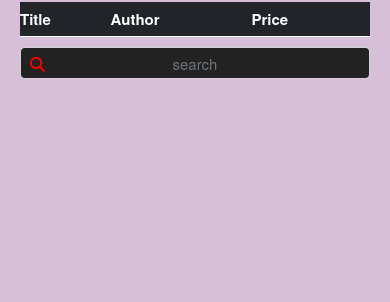
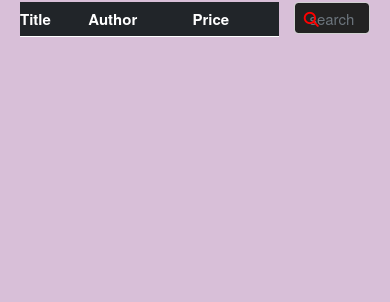
Before and after one commit to saimomislam26/book-list, a plain HTML site: page index.html in a window 390 px wide. Shown: the part 542-844 px from the top of the page. Drawn offline with nearby package versions, Linux system fonts and the light colour scheme.

Commit message:
6th commit

```diff
--- a/index.html
+++ b/index.html
@@ -62,7 +62,7 @@
         </div>
 
         <div class="row">
-            <div class="col-sm-9">
+            <div class="col-9">
 
                 <table class="table table-dark " id="mytable">
                     <thead>
@@ -80,7 +80,7 @@
                 </table>
 
             </div>
-            <div class="col-sm-3 input-icons ">
+            <div class="col-3 input-icons ">
                 <i class="fa fa-search icon"></i>
                 <input type="text" class="form-control text-white text-center input-field"placeholder="search" aria-label="Username"
                 aria-describedby="addon-wrapping" id="search">
```
